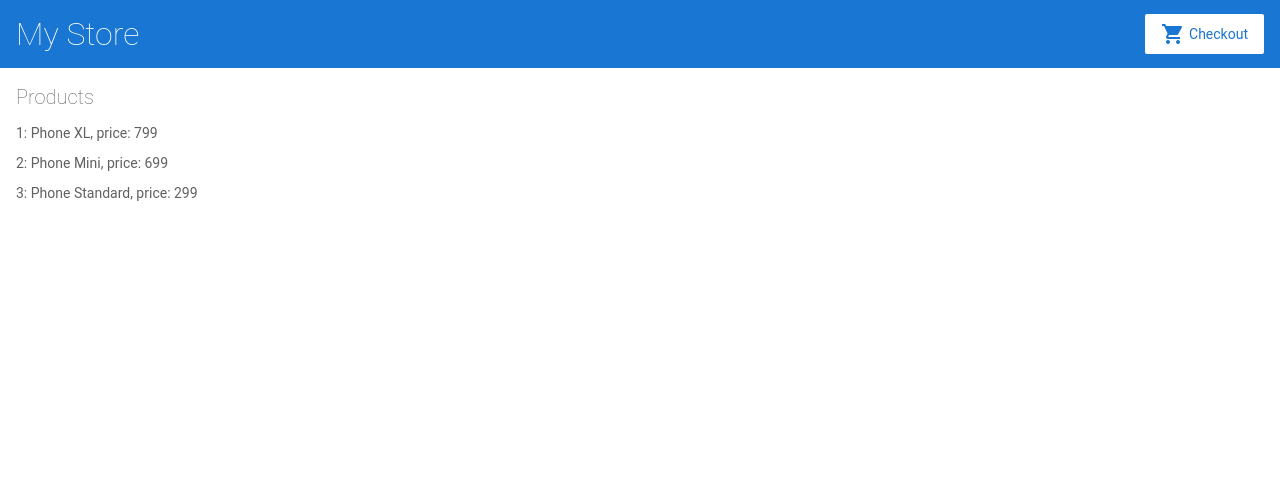
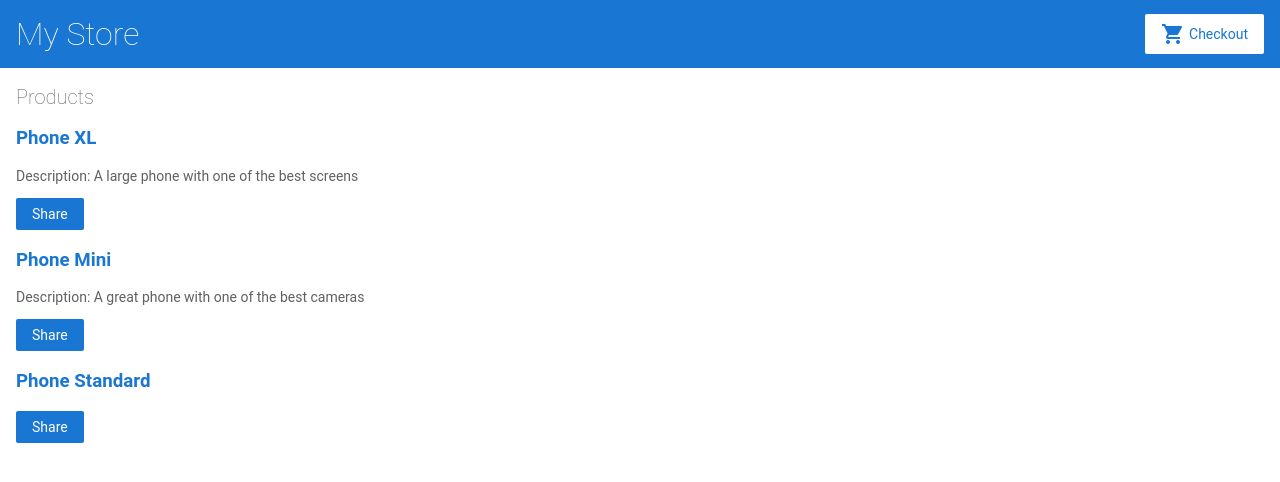
Before and after one commit to ZeroJimmy100/angular-perscholas-project1, an Angular app: page / in a window 1280 px wide. Shown: the top 482 px of the page. Built offline with nearby package versions, Linux system fonts and the light colour scheme.

Commit message:
2 files modified, 3 added

```diff
--- /dev/null
+++ b/src/app/product-alerts/product-alerts.component.html
@@ -0,0 +1,3 @@
+<!-- <p *ngIf="product.price > 700">
+  <button>Notify Me</button>
+</p> -->
--- /dev/null
+++ b/src/app/product-alerts/product-alerts.component.ts
@@ -0,0 +1,18 @@
+import { Component, OnInit } from '@angular/core';
+
+import { Input } from '@angular/core';
+
+// import { Product } from '../products';
+
+@Component({
+  selector: 'app-product-alerts',
+  templateUrl: './product-alerts.component.html',
+  styleUrls: ['./product-alerts.component.css']
+})
+export class ProductAlertsComponent implements OnInit {
+  // @Input() product!: Product;
+
+  constructor() {}
+
+  ngOnInit() {}
+}
--- a/src/app/product-list/product-list.component.html
+++ b/src/app/product-list/product-list.component.html
@@ -1,7 +1,23 @@
 <h2>Products</h2>
+
 <div *ngFor="let product of products">
-  <p>{{product.id}}: {{ product.name }}, price: {{product.price}}</p>
+
+  <h3>
+    <a [title]="product.name + ' details'">
+      {{ product.name }}
+    </a>
+  </h3>
+
+  <p *ngIf="product.description">
+    Description: {{ product.description }}
+  </p>
+
+  <button (click)="share()">
+    Share
+  </button>
+
 </div>
+
 
 <!-- {{ productsAsString() }} -->
 
```
Also changed, not shown: src/app/app.module.ts (+6 -9 lines), src/app/product-alerts/product-alerts.component.css (added).
